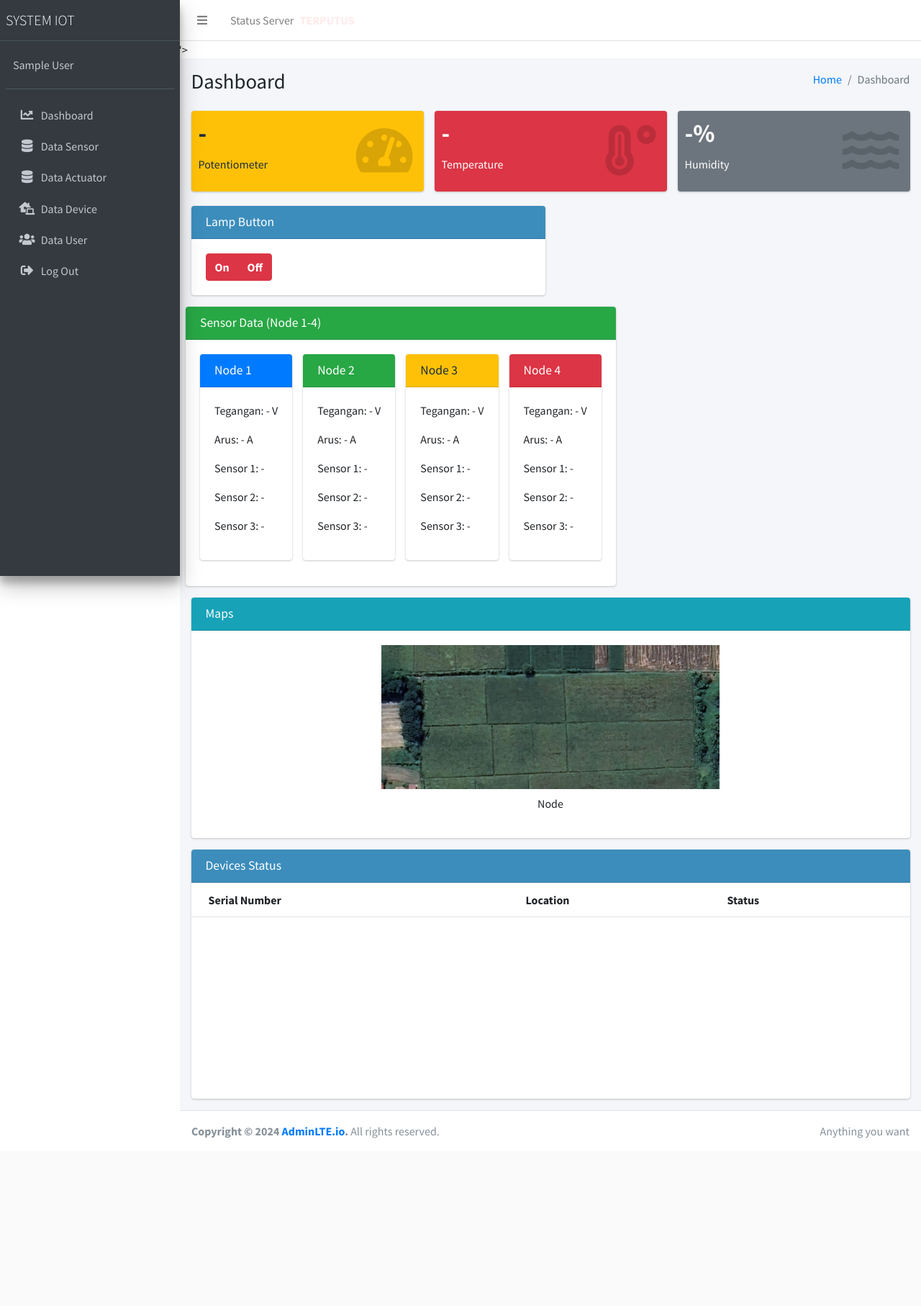
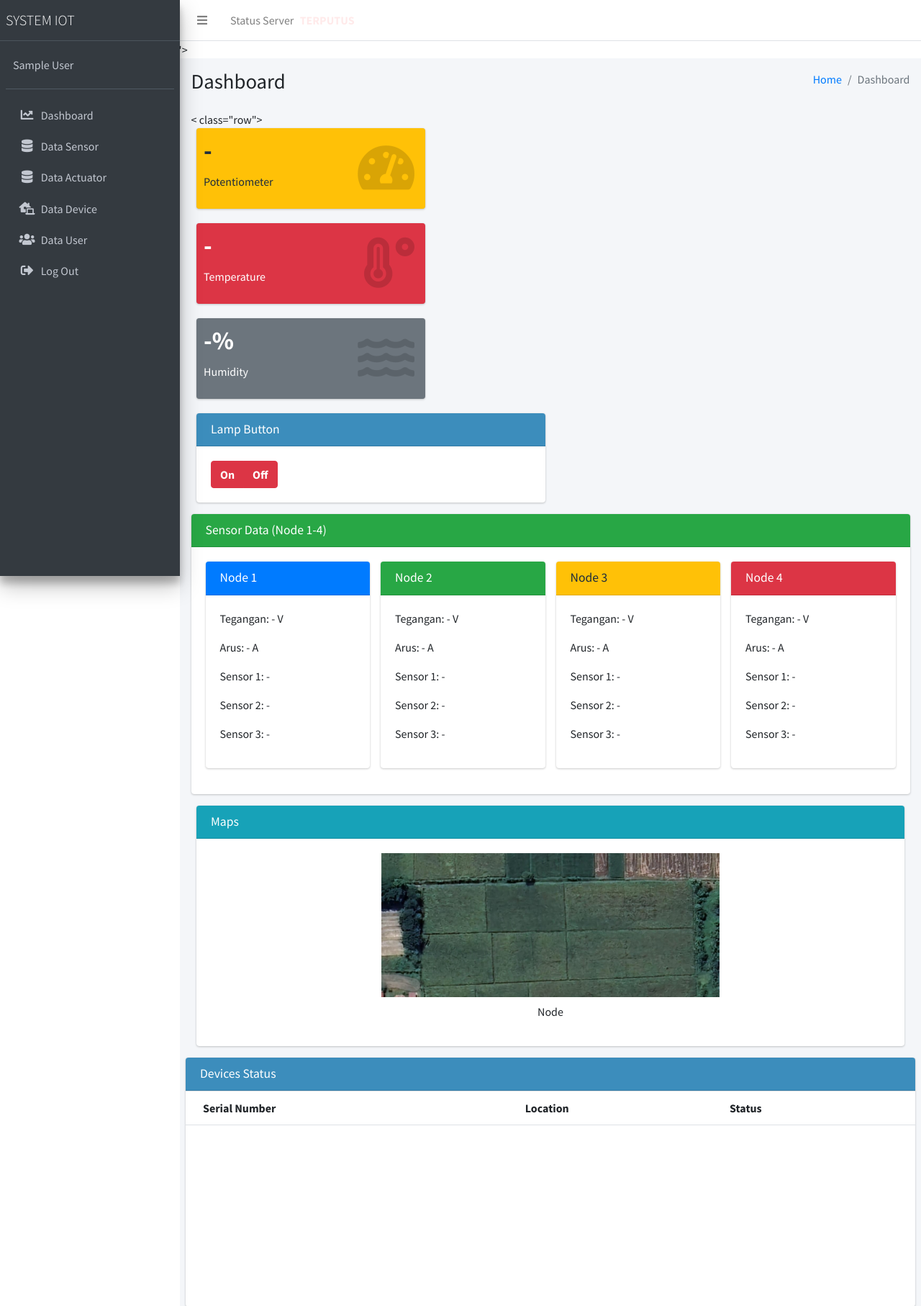
Before and after one commit to hildansaputraa/IoTWebDashboardScript, a PHP site: page / in a window 1280 px wide. Shown: the top 1814 px of the page at 72% size. Before the commit the page ends 1581 px from the top, so only its background shows below. Run offline with PHP 8.4, Linux system fonts and the light colour scheme; the visitor is signed in with stand-in values (Sample User, id 1); data that the repository does not hold is empty; some libraries are stand-ins or nearby versions.

Commit message:
Update dashboard.php

```diff
--- a/page/dashboard.php
+++ b/page/dashboard.php
@@ -27,7 +27,7 @@ $result = mysqli_query($connection, $sql);
       <!-- Main content -->
       <div class="content">
         <div class="container-fluid">
-          <div class="row">
+          < class="row">
             <div class="col-lg-4">
               <div class="small-box bg-warning">
                 <div class="inner">
```
Lines whose indentation alone changed are shown as unchanged.
